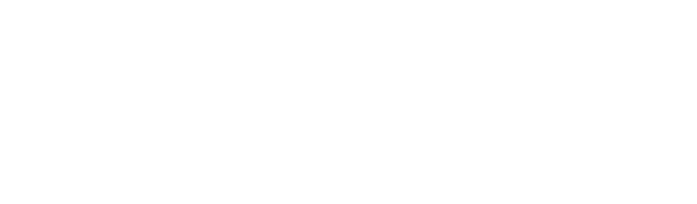
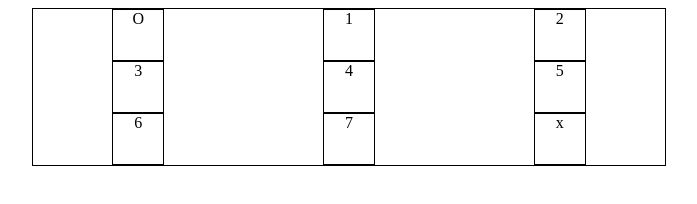
Before and after one commit to RoodzFernando/Tic-Tac-Toe, a plain HTML site: page index.html in a window 1280 px wide. Shown: the whole page, without its empty margins (291-988 px from the left). Drawn offline with Linux system fonts and the light colour scheme.

Commit message:
Write the render function

```diff
--- a/index.html
+++ b/index.html
@@ -9,6 +9,9 @@
 </head>
 
 <body>
+    <div id="gameboard">
+
+    </div>
     <script src="./scripts/main.js"></script>
 </body>
 
--- a/scripts/main.js
+++ b/scripts/main.js
@@ -1,10 +1,20 @@
 const Gameboard = {
-    table: []
+    table: [],
+    winComs: [
+        [0, 1, 2],
+        [3, 4, 5],
+        [6, 7, 8]
+        [0, 3, 6],
+        [1, 4, 7],
+        [2, 5, 8],
+        [0, 4, 8],
+        [2, 4, 6]
+    ]
 
 }
+Gameboard.table = Array.from(Array(9).keys());
+// console.log(Gameboard.table)
 
-Gameboard.table = Array.from(Array(9).keys());
-console.log(Gameboard.table)
 
 const Player = (name, marker) => {
 
@@ -12,11 +22,33 @@ const Player = (name, marker) => {
     //nine divs, onclick check if its empty, put the player marker and then check for a win,
     // if all nine divs arent empty, then a draw
 
-    return {name, marker}
+    return { name, marker }
 
 }
 
+function playerMove(index, playerMark) {
+    Gameboard.table.splice(index, 1, playerMark);
+}
+
+// create the render function
+
+function render() {
+    let gameBoard = document.getElementById("gameboard");
+    // loop through the gameboard array
+    for (let i = 0; i < Gameboard.table.length; i++) {
+        let newDiv = document.createElement("div");
+        gameBoard.appendChild(newDiv);
+        newDiv.textContent = Gameboard.table[i];
+    }
+}
+
+// console.log(Gameboard.table.length);
 const mike = Player("mike", "O");
 const roodz = Player("roodz", "x")
 
-console.log(roodz);
+playerMove(0, mike.marker);
+playerMove(8, roodz.marker);
+render();
+// // console.log(mike.mark)
+
+// console.log(Gameboard.table)
--- a/styles/styles.css
+++ b/styles/styles.css
@@ -0,0 +1,19 @@
+#gameboard {
+    border: 1px solid black;
+    margin: 0 auto;
+    width: 50%;
+    display: grid;
+    grid-auto-columns: repeat(3, 1fr);
+    grid-template-columns: repeat(3, 1fr);
+}
+
+#gameboard>div {
+    /* display: grid; */
+    /* align-items: center; */
+    align-self: center;
+    justify-self: center;
+    height: 50px;
+    width: 50px;
+    border: 1px solid #000;
+    text-align: center;
+}
```
